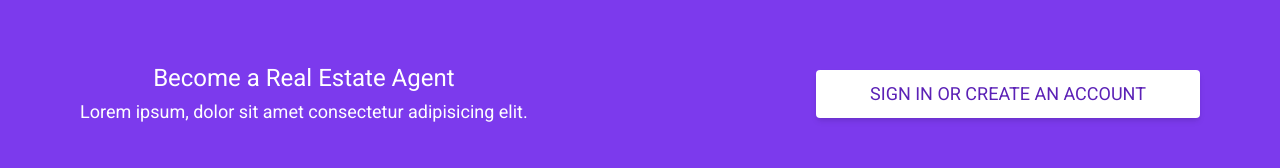
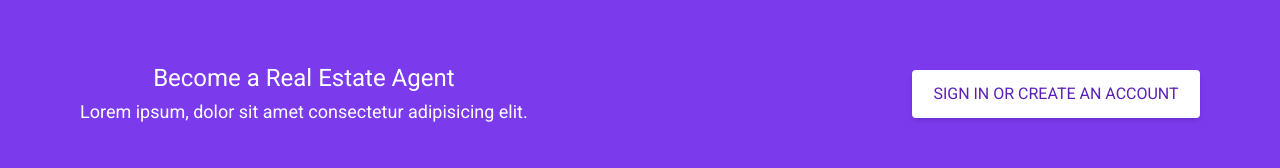
Before and after one commit to CodeVadlamudi/home-sale, a Next.js app: page / in a window 1280 px wide. Shown: the part 5149-5317 px from the top of the page. Built offline with nearby package versions, Linux system fonts and the light colour scheme.

Commit message:
changed text

```diff
--- a/components/Agent.tsx
+++ b/components/Agent.tsx
@@ -11,7 +11,7 @@ function Agent() {
           </p>
         </div>
 
-        <button className="bg-white w-96 h-12 text-violet-800 rounded text-lg uppercase shadow-md">
+        <button className="bg-white w-72 h-12 text-violet-800 rounded text-base uppercase shadow-md">
           Sign in or create an account
         </button>
       </div>
```
